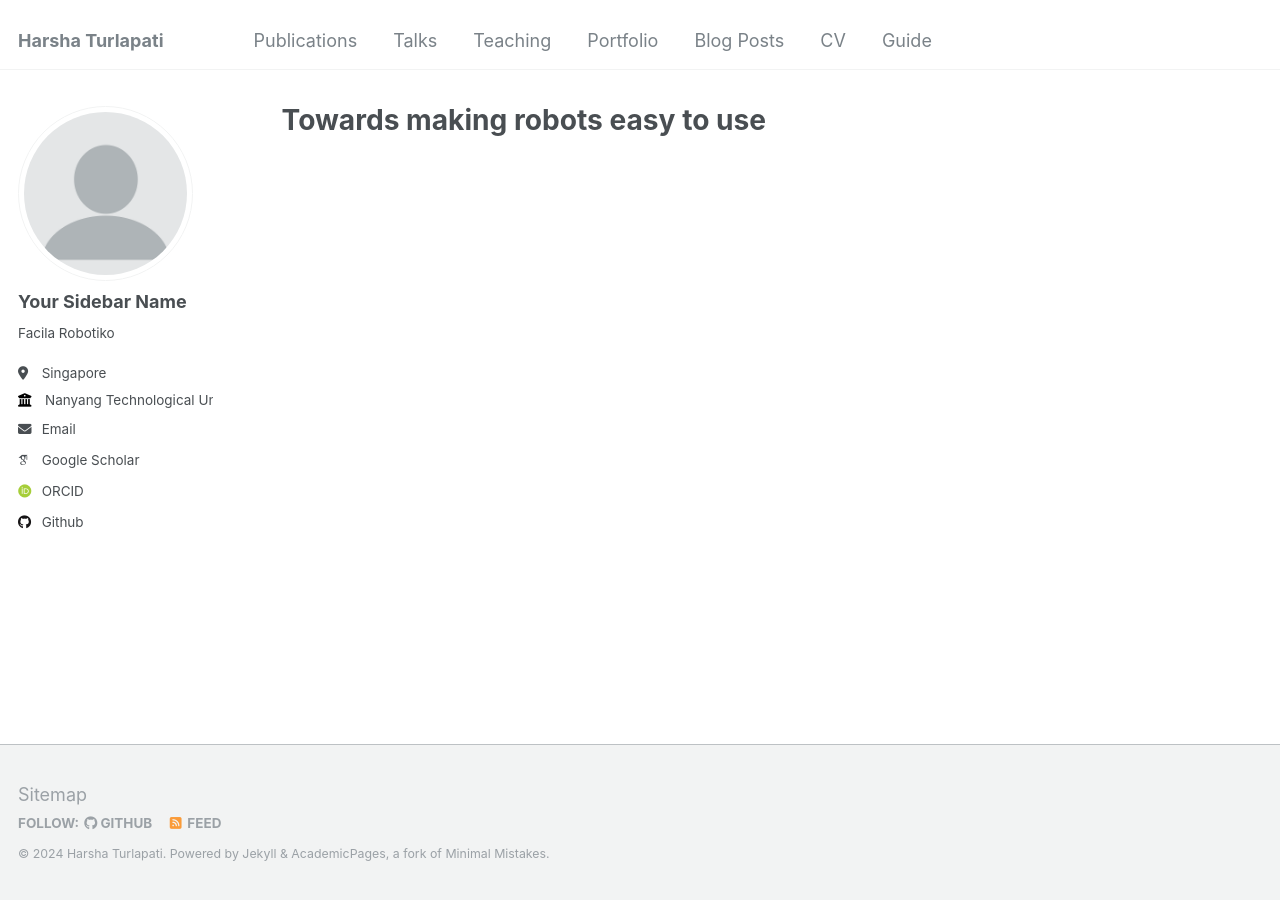
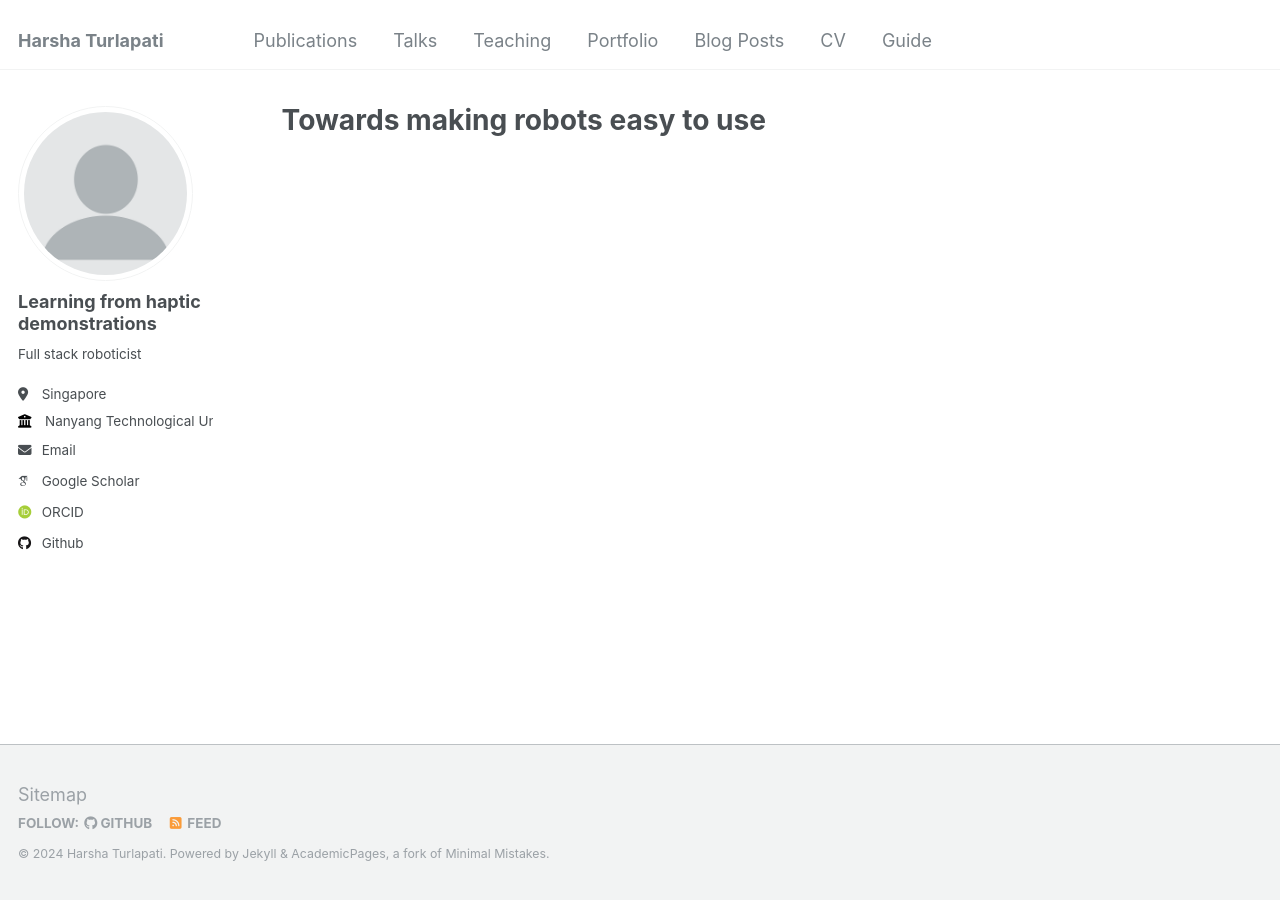
Before and after one commit to harshaturlapati/harshaturlapati.github.io, a Jekyll site: the page built from _pages/about.md, in a window 1280 px wide. Built offline with Jekyll 4.4.1, drawn with Linux system fonts in a browser that asks for light colours; some web fonts are replaced.

Commit message:
Update _config.yml

```diff
--- a/_config.yml
+++ b/_config.yml
@@ -22,9 +22,9 @@ repository               : "harshaturlapati/harshaturlapati.github.io"
 author:
   # Biographic information
   avatar           : "profile.png"
-  name             : "Your Sidebar Name"
+  name             : "Learning from haptic demonstrations"
   pronouns         : # example: "she/her"
-  bio              : "Facila Robotiko"
+  bio              : "Full stack roboticist"
   location         : "Singapore"
   employer         : "Nanyang Technological University"
   uri              : # URL
```
